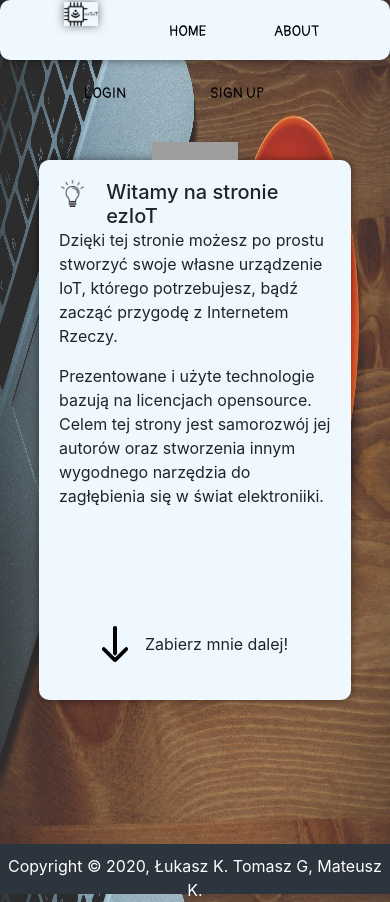
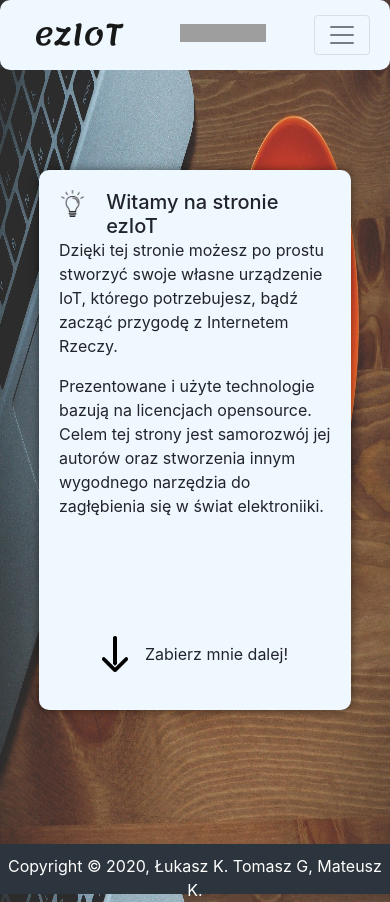
Before and after one commit to matizkata/MyIoT, a Vue app in the folder myiot/: page / in a window 390 px wide. Built offline with nearby package versions, Linux system fonts and the light colour scheme; grey boxes are pictures that could not be loaded.

Commit message:
zmieniony topbar - przebudowany na bootstrap menu z hamburger menu - mamy responsywny układ menu. dodałem skrypty jquery w index.html konieczne do bootstrapowego hamburger buttona

```diff
--- a/myiot/public/index.html
+++ b/myiot/public/index.html
@@ -8,6 +8,9 @@
     <link rel="stylesheet" href="https://stackpath.bootstrapcdn.com/bootstrap/4.5.2/css/bootstrap.min.css" integrity="sha384-JcKb8q3iqJ61gNV9KGb8thSsNjpSL0n8PARn9HuZOnIxN0hoP+VmmDGMN5t9UJ0Z" crossorigin="anonymous">
     <link href="https://fonts.googleapis.com/css2?family=Lato:wght@300&family=Lemonada:wght@500&family=Pangolin&display=swap" rel="stylesheet">
     <link href="https://fonts.googleapis.com/css?family=Teko:700&display=swap" rel="stylesheet">
+    <script src="https://code.jquery.com/jquery-3.5.1.slim.min.js" integrity="sha384-DfXdz2htPH0lsSSs5nCTpuj/zy4C+OGpamoFVy38MVBnE+IbbVYUew+OrCXaRkfj" crossorigin="anonymous"></script>
+    <script src="https://cdn.jsdelivr.net/npm/popper.js@1.16.1/dist/umd/popper.min.js" integrity="sha384-9/reFTGAW83EW2RDu2S0VKaIzap3H66lZH81PoYlFhbGU+6BZp6G7niu735Sk7lN" crossorigin="anonymous"></script>
+    <script src="https://stackpath.bootstrapcdn.com/bootstrap/4.5.2/js/bootstrap.min.js" integrity="sha384-B4gt1jrGC7Jh4AgTPSdUtOBvfO8shuf57BaghqFfPlYxofvL8/KUEfYiJOMMV+rV" crossorigin="anonymous"></script>
     <title><%= htmlWebpackPlugin.options.title %></title>
   </head>
   <body>
--- a/myiot/src/App.vue
+++ b/myiot/src/App.vue
@@ -44,7 +44,7 @@ html{
   max-height: 100%;
 }
 .content{
-  min-height: calc(100vh - 110px);
+  min-height: calc(100vh - 120px);
 }
 /* .placehold{
   width: 100px;
--- a/myiot/src/components/topBar.vue
+++ b/myiot/src/components/topBar.vue
@@ -1,16 +1,26 @@
 <template>
-  <div class="topMenu">
-    <div class="container top">
-      <div class="row">
-          <div class="col-3 mr-3"><span><router-link class="menuLink" to="/"><img class="logo" src="/images/logo1.png"></router-link></span></div>
-          <div class="col menu"><span><router-link class="menuLink" to="/">HOME</router-link></span></div>
-          <div class="col menu"><span><router-link class="menuLink" to="about">ABOUT</router-link></span></div>
-          <div class="col menu"><span><router-link class="menuLink" to="/login">LOGIN</router-link></span></div>
-          <div class="col mr-5 menu"><span><router-link class="menuLink" to="/registry">SIGN UP</router-link></span></div>
-          <div class="col menu"><iframe src="http://free.timeanddate.com/clock/i7entjlf/n1460/fn16/tcf0f8ff/pct/ftb/th2" frameborder="0" width="86" height="18" allowTransparency="true"></iframe></div>
-      </div>
+  <nav class="navbar navbar-expand-lg navbar-light pasek">
+    <div class="navbar-brand ml-4 nawigacja">
+      <!-- <span><router-link class="menuLink" to="/"><img class="logo" src="/images/logo1.png"></router-link></span> -->
+      <span class="titleLogo">ezIoT</span>
     </div>
-  </div>
+    <div class="navbar-brand">
+      <div class="menu"><iframe src="http://free.timeanddate.com/clock/i7entjlf/n1460/fn16/tcf0f8ff/pct/ftb/th2" frameborder="0" width="86" height="18" allowTransparency="true"></iframe></div>
+    </div>
+    <button class="navbar-toggler" data-toggle="collapse" data-target="#navbarMenu">
+      <span class="navbar-toggler-icon"></span>
+    </button>
+
+    <div class="collapse navbar-collapse" id="navbarMenu">
+      <ul class="navbar-nav mr-auto">
+        <li class="nav-item"><router-link class="nav-link menuLink" to="/">HOME</router-link></li>
+        <li class="nav-item"><router-link class="nav-link menuLink" to="about">ABOUT</router-link></li>
+        <li class="nav-item"><router-link class="nav-link menuLink" to="/login">LOGIN</router-link></li>
+        <li class="nav-item"><router-link class="nav-link menuLink" to="/registry">SIGN UP</router-link></li>
+      </ul>
+    </div>
+
+  </nav>
 </template>
 
 <script>
@@ -24,26 +34,14 @@ span{
   padding: 10px;
 }
 
-.topMenu{
-  position:relative;
-  height: 60px;
-  background-color: #f0f8ff;
-  padding-top: 0;
-  overflow: visible;
-  margin:0;
-  z-index: 100;
-  box-shadow: 0 0 10px rgba(0, 0, 0, .5);
-  scroll-padding-bottom: 130px;
-  border-radius: 10px;
-}
-
-.logo{
+/* .logo{//nie usuwac, moze sie przydac jakbysmy jednak chcieli logo
   max-width: 70%;
   max-height: 150px;
   box-shadow: 0 0 10px rgba(0, 0, 0, .5);
+} */
 
-
-}
+/* SELEKTOR CSS MENU JEST POTRZEBNY ZE WZGLEDU NA ZEGAR NA PASKU, JAK SIE TO USUNIE TO STOPKA PRZY LOGOWANIU SIE WYSYPUJE BO NIE ZGADZA SIE WYSOKOSC CONTENT - PRZEZ ATRYBUT LINE-HEIGHT */
+/* MOZNA USUNAC SELEKTOR CSS .MENU JESLI SIE USUNIE ZEGAR Z MENU */
 .menu{
   line-height: 60px;
   text-align: center;
@@ -56,9 +54,6 @@ span{
   color: black;
   font-size: 15px;
 }
-.top{
-  max-width: 80%;
-}
 
  .menuLink:hover{
   text-decoration: none;
@@ -66,4 +61,20 @@ span{
   font-size: 18px;
   transition: font-size 0.1s ;
 }
+.pasek{
+  background-color: aliceblue;
+  border-radius: 10px;
+  padding:0;
+}
+li{
+  margin-left: 15px;
+}
+.titleLogo{
+  font-family: 'Lemonada', cursive;
+  font-size: 30px;
+}
+button{
+  margin-right: 20px;
+}
+
 </style>
```
